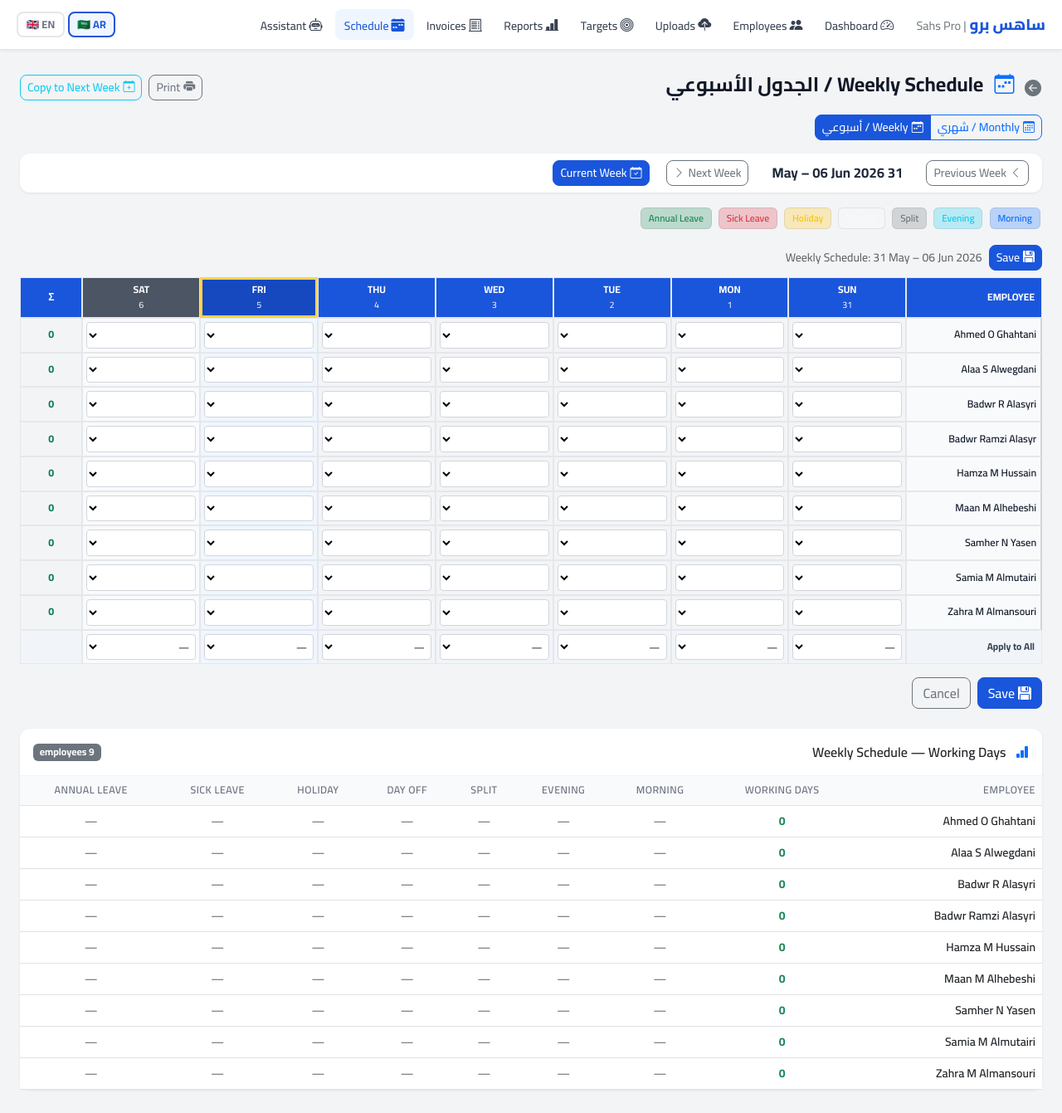
After one commit to s7saiagent-glitch/vibemap-server, a Flask app: page /schedule/weekly in a window 1280 px wide. The commit adds this page. Shown: the whole page at 83% size. Run offline with Flask 3, Linux system fonts and the light colour scheme; some libraries are stand-ins or nearby versions.

Commit message:
feat: add weekly schedule view with copy-week and bulk-save
- Add /schedule/weekly page: grid of employees × week days with
  colour-coded shift selects, Apply-to-all row per day, week
  navigation (prev/next/today), Copy to Next Week button, print
- Add save_week route: saves all cells from the weekly grid form
- Add copy_week route: duplicates a full week's schedule to the next
- Update monthly index with tab links to switch between views
- Add Arabic translations for all new schedule strings
- Compile updated .mo file

https://claude.ai/code/session_01GpmSC299MpeEYKjGRiejpS

```diff
--- a/app/blueprints/schedule/views.py
+++ b/app/blueprints/schedule/views.py
@@ -209,6 +209,124 @@ def bulk_set():
     return redirect(url_for('schedule.index', year=sched_date.year, month=sched_date.month))
 
 
+@bp.route('/weekly')
+def weekly_view():
+    today = date.today()
+    # Get start of week (Sunday) from query param or default to current week
+    week_start_str = request.args.get('week')
+    if week_start_str:
+        try:
+            week_start = date.fromisoformat(week_start_str)
+        except ValueError:
+            week_start = today
+    else:
+        week_start = today
+    # Align to Sunday (weekday 6)
+    days_since_sunday = (week_start.weekday() + 1) % 7
+    week_start = week_start - timedelta(days=days_since_sunday)
+
+    week_days = [week_start + timedelta(days=i) for i in range(7)]
+    prev_week = (week_start - timedelta(days=7)).isoformat()
+    next_week = (week_start + timedelta(days=7)).isoformat()
+
+    employees = Employee.query.filter_by(is_active=True).order_by(Employee.name).all()
+
+    schedules_raw = Schedule.query.filter(
+        Schedule.date >= week_days[0],
+        Schedule.date <= week_days[6],
+    ).all()
+    schedule_map = {(s.employee_id, s.date): s for s in schedules_raw}
+
+    return render_template(
+        'schedule/weekly.html',
+        employees=employees,
+        week_days=week_days,
+        week_start=week_start,
+        prev_week=prev_week,
+        next_week=next_week,
+        schedule_map=schedule_map,
+        shift_choices=SHIFT_CHOICES,
+        shift_badge=SHIFT_BADGE,
+        today=today,
+        page_title=_l('Weekly Schedule'),
+    )
+
+
+@bp.route('/save-week', methods=['POST'])
+def save_week():
+    """Save all shifts for a full week at once (grid form submission)."""
+    saved = 0
+    for key, value in request.form.items():
+        if key.startswith('shift_') and value:
+            parts = key.split('_', 2)
+            if len(parts) == 3:
+                try:
+                    emp_id = int(parts[1])
+                    sched_date = date.fromisoformat(parts[2])
+                except (ValueError, TypeError):
+                    continue
+                shift = value.strip()
+                if not shift:
+                    continue
+                is_working = shift not in ('day_off', 'holiday', 'sick', 'annual')
+                existing = Schedule.query.filter_by(employee_id=emp_id, date=sched_date).first()
+                if existing:
+                    existing.shift = shift
+                    existing.is_working = is_working
+                else:
+                    db.session.add(Schedule(
+                        employee_id=emp_id, date=sched_date,
+                        shift=shift, is_working=is_working,
+                    ))
+                saved += 1
+    db.session.commit()
+    flash(_l('Weekly schedule saved (%(n)d entries).', n=saved), 'success')
+    week_start = request.form.get('week_start', date.today().isoformat())
+    return redirect(url_for('schedule.weekly_view', week=week_start))
+
+
+@bp.route('/copy-week', methods=['POST'])
+def copy_week():
+    """Copy all schedules from one week to the next."""
+    week_start_str = request.form.get('week_start', '')
+    try:
+        week_start = date.fromisoformat(week_start_str)
+    except ValueError:
+        flash(_l('Invalid week.'), 'danger')
+        return redirect(url_for('schedule.weekly_view'))
+
+    week_days = [week_start + timedelta(days=i) for i in range(7)]
+    next_week_start = week_start + timedelta(days=7)
+    next_week_days = [next_week_start + timedelta(days=i) for i in range(7)]
+
+    schedules = Schedule.query.filter(
+        Schedule.date >= week_days[0],
+        Schedule.date <= week_days[6],
+    ).all()
+
+    count = 0
+    for s in schedules:
+        offset = (s.date - week_days[0]).days
+        new_date = next_week_days[offset]
+        existing = Schedule.query.filter_by(employee_id=s.employee_id, date=new_date).first()
+        if existing:
+            existing.shift = s.shift
+            existing.is_working = s.is_working
+            existing.start_time = s.start_time
+            existing.end_time = s.end_time
+        else:
+            db.session.add(Schedule(
+                employee_id=s.employee_id, date=new_date,
+                shift=s.shift, is_working=s.is_working,
+                start_time=s.start_time, end_time=s.end_time,
+            ))
+        count += 1
+
+    db.session.commit()
+    flash(_l('Copied %(n)d shifts to next week.', n=count), 'success')
+    return redirect(url_for('schedule.weekly_view', week=next_week_start.isoformat()))
+
+
 @bp.route('/employee/<int:emp_id>')
 def employee_schedule(emp_id):
     """Individual employee schedule view."""
--- /dev/null
+++ b/app/templates/schedule/weekly.html
@@ -0,0 +1,420 @@
+{% extends "base.html" %}
+
+{% block title %}{{ _('Weekly Schedule') }} | {{ _('Sahs Pro | ساهس برو') }}{% endblock %}
+
+{% block extra_css %}
+<style>
+  /* ── Weekly grid ─────────────────────────────── */
+  .week-table {
+    font-size: .78rem;
+    border-collapse: separate;
+    border-spacing: 0;
+    width: 100%;
+  }
+  .week-table th,
+  .week-table td {
+    border: 1px solid #e5e7eb;
+    padding: .35rem .3rem;
+    vertical-align: middle;
+    white-space: nowrap;
+  }
+  .week-table thead th {
+    background: #1a56db;
+    color: #fff;
+    text-align: center;
+    font-weight: 700;
+    font-size: .75rem;
+    text-transform: uppercase;
+    position: sticky;
+    top: 0;
+    z-index: 2;
+  }
+  .week-table thead th.col-weekend {
+    background: #4b5563;
+  }
+  .week-table thead th.col-today {
+    background: #1648c0;
+    outline: 3px solid #fcd34d;
+    outline-offset: -3px;
+  }
+  .week-table tbody tr:hover td {
+    background-color: #f0f9ff !important;
+  }
+  .week-table td.col-today {
+    background: #eff6ff;
+  }
+  .week-table td.col-weekend {
+    background: #f9fafb;
+  }
+  .week-table td.emp-name {
+    font-weight: 600;
+    min-width: 110px;
+    max-width: 160px;
+    overflow: hidden;
+    text-overflow: ellipsis;
+    background: #f8fafc;
+    position: sticky;
+    left: 0;
+    z-index: 1;
+    border-right: 2px solid #d1d5db;
+  }
+  .week-table td.col-summary {
+    text-align: center;
+    font-weight: 700;
+    color: #057a55;
+    min-width: 55px;
+  }
+  .week-table tfoot tr td {
+    background: #f1f5f9;
+    font-weight: 600;
+    font-size: .73rem;
+    text-align: center;
+  }
+  .week-table tfoot td.apply-label {
+    text-align: start;
+    color: #374151;
+    font-weight: 700;
+  }
+
+  /* Shift selects */
+  .shift-sel, .apply-all-select {
+    width: 100%;
+    min-width: 80px;
+    font-size: .72rem;
+    padding: .18rem .2rem;
+    border: 1px solid #d1d5db;
+    border-radius: 4px;
+    cursor: pointer;
+    transition: background-color .15s;
+  }
+
+  /* Legend pills */
+  .legend-pill {
+    display: inline-flex;
+    align-items: center;
+    gap: .3rem;
+    padding: .2rem .55rem;
+    border-radius: 6px;
+    font-size: .73rem;
+    font-weight: 600;
+    margin: .15rem;
+    border: 1px solid rgba(0,0,0,.08);
+  }
+
+  /* Week nav */
+  .week-nav {
+    display: flex;
+    align-items: center;
+    gap: .75rem;
+    flex-wrap: wrap;
+  }
+  .week-range-label {
+    font-size: 1.05rem;
+    font-weight: 700;
+    color: #1e293b;
+    min-width: 190px;
+    text-align: center;
+  }
+
+  @media (max-width: 767px) {
+    .week-range-label { min-width: unset; font-size: .9rem; }
+    .week-table { font-size: .68rem; }
+  }
+  @media print {
+    .no-print { display: none !important; }
+    .week-table th, .week-table td { font-size: .65rem; padding: .2rem .15rem; }
+  }
+</style>
+{% endblock %}
+
+{% block content %}
+
+{# ── Header ─────────────────────────────────────────────── #}
+<div class="d-flex align-items-center justify-content-between mb-3 flex-wrap gap-2 no-print">
+  <div>
+    <a href="{{ url_for('schedule.index') }}" class="btn btn-link btn-sm text-secondary p-0 me-2">
+      <i class="bi bi-arrow-left-circle-fill fs-5"></i>
+    </a>
+    <span class="h4 fw-bold mb-0">
+      <i class="bi bi-calendar-week text-primary me-2"></i>
+      {{ _('Weekly Schedule') }} / الجدول الأسبوعي
+    </span>
+  </div>
+  <div class="d-flex gap-2 flex-wrap">
+    <button onclick="window.print()" class="btn btn-outline-secondary btn-sm">
+      <i class="bi bi-printer-fill me-1"></i>{{ _('Print') }}
+    </button>
+
+    {# Copy to Next Week #}
+    <form method="POST" action="{{ url_for('schedule.copy_week') }}" class="d-inline">
+      <input type="hidden" name="csrf_token" value="{{ csrf_token() }}">
+      <input type="hidden" name="week_start" value="{{ week_start.isoformat() }}">
+      <button type="submit" class="btn btn-outline-info btn-sm"
+              onclick="return confirm('{{ _('Copy to Next Week') }}?')">
+        <i class="bi bi-calendar-plus me-1"></i>{{ _('Copy to Next Week') }}
+      </button>
+    </form>
+  </div>
+</div>
+
+{# ── View switcher ─────────────────────────────────────── #}
+<div class="btn-group mb-3 no-print">
+  <a href="{{ url_for('schedule.index') }}" class="btn btn-outline-primary btn-sm">
+    <i class="bi bi-calendar3 me-1"></i>Monthly / شهري
+  </a>
+  <a href="{{ url_for('schedule.weekly_view') }}" class="btn btn-primary btn-sm">
+    <i class="bi bi-calendar-week me-1"></i>Weekly / أسبوعي
+  </a>
+</div>
+
+{# ── Week navigation ───────────────────────────────────── #}
+<div class="card mb-3 no-print">
+  <div class="card-body py-2">
+    <div class="week-nav">
+      <a href="{{ url_for('schedule.weekly_view', week=prev_week) }}" class="btn btn-outline-secondary btn-sm">
+        <i class="bi bi-chevron-left me-1"></i>{{ _('Previous Week') }}
+      </a>
+
+      <span class="week-range-label">
+        {{ week_days[0].strftime('%d %b') }} – {{ week_days[6].strftime('%d %b %Y') }}
+      </span>
+
+      <a href="{{ url_for('schedule.weekly_view', week=next_week) }}" class="btn btn-outline-secondary btn-sm">
+        {{ _('Next Week') }}<i class="bi bi-chevron-right ms-1"></i>
+      </a>
+
+      <a href="{{ url_for('schedule.weekly_view') }}" class="btn btn-primary btn-sm ms-2">
+        <i class="bi bi-calendar-check me-1"></i>{{ _('Current Week') }}
+      </a>
+    </div>
+  </div>
+</div>
+
+{# ── Shift legend ──────────────────────────────────────── #}
+<div class="mb-3 no-print">
+  {% for code, label in shift_choices %}
+    {% set badge = shift_badge.get(code, 'secondary') %}
+    <span class="legend-pill bg-{{ badge }} bg-opacity-25 text-{{ badge }}">
+      {{ label }}
+    </span>
+  {% endfor %}
+</div>
+
+{# ── Flash messages ────────────────────────────────────── #}
+{% with messages = get_flashed_messages(with_categories=true) %}
+  {% if messages %}
+    {% for cat, msg in messages %}
+      <div class="alert alert-{{ cat }} alert-dismissible fade show py-2" role="alert">
+        {{ msg }}
+        <button type="button" class="btn-close" data-bs-dismiss="alert"></button>
+      </div>
+    {% endfor %}
+  {% endif %}
+{% endwith %}
+
+{# ── Main schedule grid form ───────────────────────────── #}
+<form method="POST" action="{{ url_for('schedule.save_week') }}">
+  <input type="hidden" name="csrf_token" value="{{ csrf_token() }}">
+  <input type="hidden" name="week_start" value="{{ week_start.isoformat() }}">
+
+  {# Save button – top #}
+  <div class="mb-2 d-flex gap-2 no-print">
+    <button type="submit" class="btn btn-primary btn-sm">
+      <i class="bi bi-floppy-fill me-1"></i>{{ _('Save') }}
+    </button>
+    <span class="text-muted small align-self-center">
+      {{ _('Weekly Schedule') }}: {{ week_days[0].strftime('%d %b') }} – {{ week_days[6].strftime('%d %b %Y') }}
+    </span>
+  </div>
+
+  <div class="table-responsive">
+    <table class="week-table">
+      <thead>
+        <tr>
+          <th class="text-start ps-2">{{ _('Employee') }}</th>
+          {% for day in week_days %}
+            {% set is_today_col = (day == today) %}
+            {% set is_weekend = (day.weekday() in [4, 5]) %}
+            <th class="text-center
+              {% if is_today_col %}col-today{% elif is_weekend %}col-weekend{% endif %}">
+              {# Day name #}
+              {% set day_names = ['Mon','Tue','Wed','Thu','Fri','Sat','Sun'] %}
+              {{ day_names[day.weekday()] }}<br>
+              <span class="fw-normal" style="font-size:.9em;">{{ day.day }}</span>
+            </th>
+          {% endfor %}
+          <th class="text-center">Σ</th>
+        </tr>
+      </thead>
+
+      <tbody>
+        {% for emp in employees %}
+          {% set ns = namespace(working=0) %}
+          <tr>
+            <td class="emp-name" title="{{ emp.name }}{% if emp.name_ar %} — {{ emp.name_ar }}{% endif %}">
+              {{ emp.name[:18] }}
+              {% if emp.name_ar %}
+                <div class="text-muted" style="font-size:.65rem;" dir="rtl">{{ emp.name_ar[:16] }}</div>
+              {% endif %}
+            </td>
+            {% for day in week_days %}
+              {% set is_today_col = (day == today) %}
+              {% set is_weekend = (day.weekday() in [4, 5]) %}
+              {% set sched = schedule_map.get((emp.id, day)) %}
+              {% set cur_shift = sched.shift if sched else '' %}
+              {% if sched and sched.is_working %}{% set ns.working = ns.working + 1 %}{% endif %}
+              <td class="text-center p-1
+                {% if is_today_col %}col-today{% elif is_weekend %}col-weekend{% endif %}">
+                <select name="shift_{{ emp.id }}_{{ day.isoformat() }}"
+                        class="shift-sel"
+                        data-col="{{ loop.index0 }}">
+                  <option value=""></option>
+                  {% for code, label in shift_choices %}
+                    <option value="{{ code }}"
+                      {% if cur_shift == code %}selected{% endif %}>
+                      {{ label }}
+                    </option>
+                  {% endfor %}
+                </select>
+              </td>
+            {% endfor %}
+            <td class="col-summary">{{ ns.working }}</td>
+          </tr>
+        {% endfor %}
+      </tbody>
+
+      <tfoot>
+        <tr>
+          <td class="apply-label ps-2">{{ _('Apply to All') }}</td>
+          {% for day in week_days %}
+            {% set is_today_col = (day == today) %}
+            {% set is_weekend = (day.weekday() in [4, 5]) %}
+            <td class="p-1
+              {% if is_today_col %}col-today{% elif is_weekend %}col-weekend{% endif %}">
+              <select class="apply-all-select" data-col="{{ loop.index0 }}">
+                <option value="">—</option>
+                {% for code, label in shift_choices %}
+                  <option value="{{ code }}">{{ label }}</option>
+                {% endfor %}
+              </select>
+            </td>
+          {% endfor %}
+          <td></td>
+        </tr>
+      </tfoot>
+    </table>
+  </div>
+
+  {# Save button – bottom #}
+  <div class="mt-3 d-flex gap-2 no-print">
+    <button type="submit" class="btn btn-primary">
+      <i class="bi bi-floppy-fill me-1"></i>{{ _('Save') }}
+    </button>
+    <a href="{{ url_for('schedule.weekly_view', week=week_start.isoformat()) }}"
+       class="btn btn-outline-secondary">
+      {{ _('Cancel') }}
+    </a>
+  </div>
+</form>
+
+{# ── Weekly summary card ─────────────────────────────── #}
+<div class="card mt-4">
+  <div class="card-header d-flex align-items-center justify-content-between py-3">
+    <span>
+      <i class="bi bi-bar-chart-fill me-2 text-primary"></i>
+      {{ _('Weekly Schedule') }} — {{ _('Working Days') }}
+    </span>
+    <span class="badge bg-secondary">{{ employees|length }} {{ _('employees') }}</span>
+  </div>
+  <div class="card-body p-0">
+    <div class="table-responsive">
+      <table class="table table-hover align-middle mb-0 small">
+        <thead>
+          <tr>
+            <th>{{ _('Employee') }}</th>
+            <th class="text-center">{{ _('Working Days') }}</th>
+            {% for code, label in shift_choices %}
+              <th class="text-center">{{ label }}</th>
+            {% endfor %}
+          </tr>
+        </thead>
+        <tbody>
+          {% for emp in employees %}
+            {% set ns2 = namespace(working=0) %}
+            {% set shift_counts = {} %}
+            {% for code, label in shift_choices %}
+              {% set _ = shift_counts.update({code: 0}) %}
+            {% endfor %}
+            {% for day in week_days %}
+              {% set sched = schedule_map.get((emp.id, day)) %}
+              {% if sched %}
+                {% if sched.is_working %}{% set ns2.working = ns2.working + 1 %}{% endif %}
+                {% if sched.shift in shift_counts %}
+                  {% set _ = shift_counts.update({sched.shift: shift_counts[sched.shift] + 1}) %}
+                {% endif %}
+              {% endif %}
+            {% endfor %}
+            <tr>
+              <td>
+                <div class="fw-semibold">{{ emp.name }}</div>
+                {% if emp.name_ar %}
+                  <div class="text-muted small" dir="rtl">{{ emp.name_ar }}</div>
+                {% endif %}
+              </td>
+              <td class="text-center fw-bold text-success">{{ ns2.working }}</td>
+              {% for code, label in shift_choices %}
+                <td class="text-center">
+                  {% set cnt = shift_counts.get(code, 0) %}
+                  {% if cnt > 0 %}
+                    {% set badge = shift_badge.get(code, 'secondary') %}
+                    <span class="badge bg-{{ badge }} bg-opacity-75">{{ cnt }}</span>
+                  {% else %}
+                    <span class="text-muted">—</span>
+                  {% endif %}
+                </td>
+              {% endfor %}
+            </tr>
+          {% endfor %}
+        </tbody>
+      </table>
+    </div>
+  </div>
+</div>
+
+{% endblock %}
+
+{% block scripts %}
+<script>
+  const SHIFT_COLORS = {
+    morning:  '#dbeafe',
+    evening:  '#e0f2fe',
+    split:    '#f3f4f6',
+    day_off:  '#f9fafb',
+    holiday:  '#fef3c7',
+    sick:     '#fee2e2',
+    annual:   '#d1fae5',
+  };
+
+  function colorSelect(sel) {
+    const val = sel.value;
+    sel.style.backgroundColor = SHIFT_COLORS[val] || '#fff';
+  }
+
+  // Colour all selects on load
+  document.querySelectorAll('.shift-sel, .apply-all-select').forEach(s => {
+    colorSelect(s);
+    s.addEventListener('change', function () { colorSelect(this); });
+  });
+
+  // "Apply to All" row – propagate selection down a column
+  document.querySelectorAll('.apply-all-select').forEach(allSel => {
+    allSel.addEventListener('change', function () {
+      const col = this.dataset.col;
+      document.querySelectorAll(`.shift-sel[data-col="${col}"]`).forEach(sel => {
+        sel.value = this.value;
+        colorSelect(sel);
+      });
+    });
+  });
+</script>
+{% endblock %}
```
Also changed, not shown: app/templates/schedule/index.html (+10 -0 lines), translations/ar/LC_MESSAGES/messages.po.
